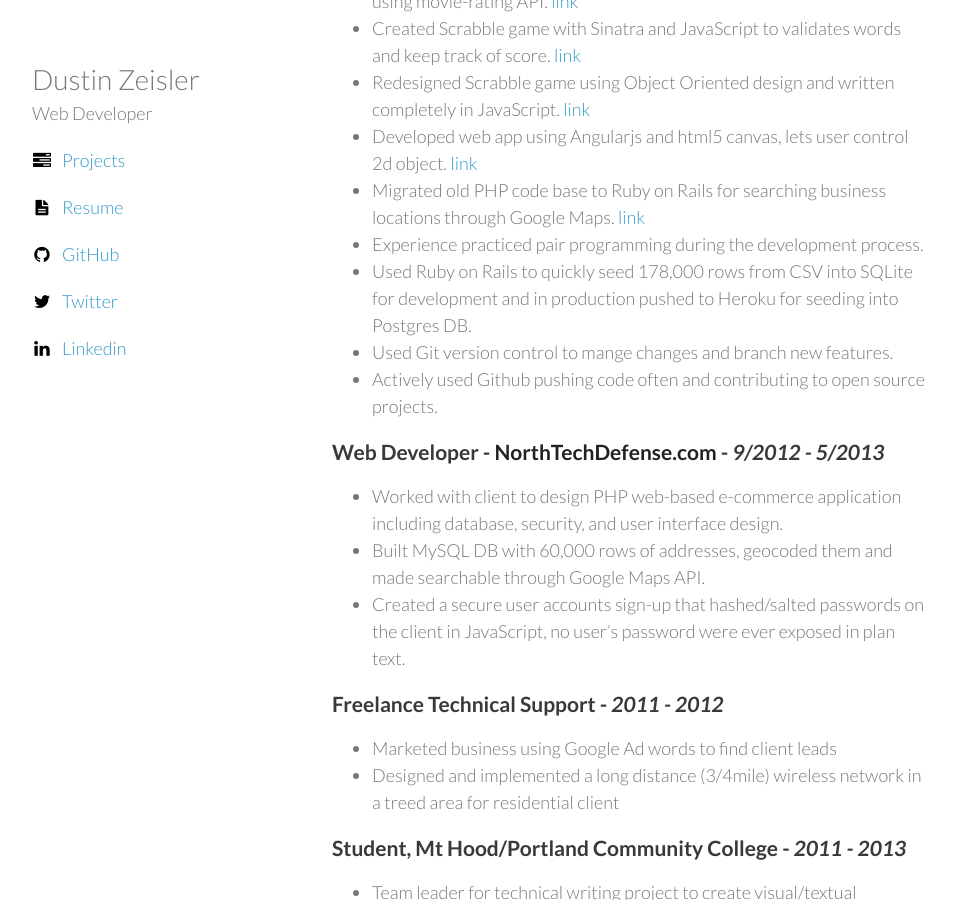
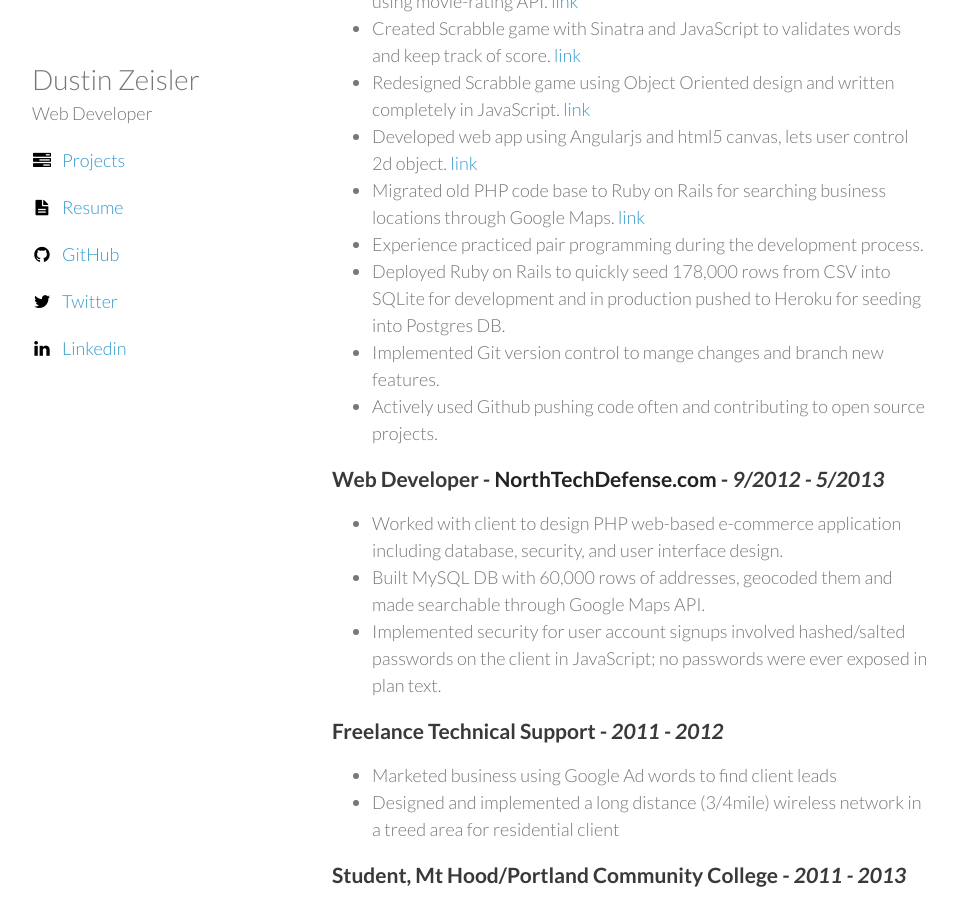
Before and after one commit to zeisler/zeisler.github.io, a Jekyll site: the page built from resume/index.md, in a window 1280 px wide and 900 px high, scrolled down 462 px. Shown: the whole window, without its empty margins (158-1115 px from the left). Built offline with Jekyll 4.4.1, drawn with Linux system fonts in a browser that asks for light colours.

Commit message:
peer review edit

```diff
--- a/resume/index.md
+++ b/resume/index.md
@@ -23,15 +23,15 @@ Download -
 * Developed web app using Angularjs and html5 canvas, lets user control 2d object. [link](http://Dustinzeisler.com/canvas_project)
 * Migrated old PHP code base to Ruby on Rails for searching business locations through Google Maps. [link](https://Github.com/zeisler/ffl_locator)
 * Experience practiced pair programming during the development process.
-* Used Ruby on Rails to quickly seed 178,000 rows from CSV into SQLite for development and in production pushed to Heroku for seeding into Postgres DB.
-* Used Git version control to mange changes and branch new features.
+* Deployed  Ruby on Rails to quickly seed 178,000 rows from CSV into SQLite for development and in production pushed to Heroku for seeding into Postgres DB.
+* Implemented Git version control to mange changes and branch new features.
 * Actively used Github pushing code often and contributing to open source projects.
 
 
 ##Web Developer - **NorthTechDefense.com** - *9/2012 - 5/2013*
 * Worked with client to design PHP web-based e-commerce application including database, security, and user interface design.
 * Built MySQL DB with 60,000 rows of addresses, geocoded them and made searchable through Google Maps API.
-* Created a secure user accounts sign-up that hashed/salted passwords on the client in JavaScript, no user’s password were ever exposed in plan text.
+* Implemented security for user account signups involved hashed/salted passwords on the client in JavaScript; no passwords were ever exposed in plan text.
 
 
 ##Freelance Technical Support -  *2011 - 2012*
```
Also changed, not shown: 2 other files.
